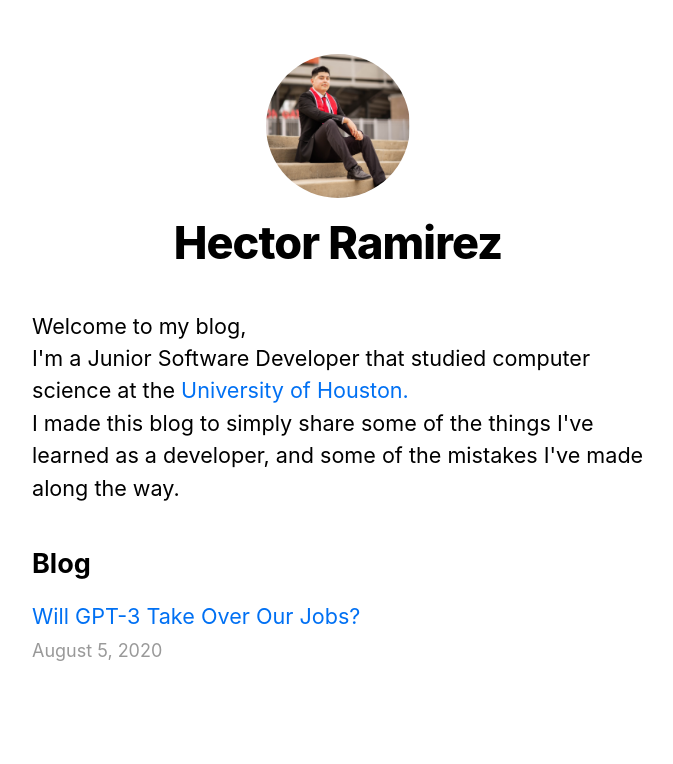
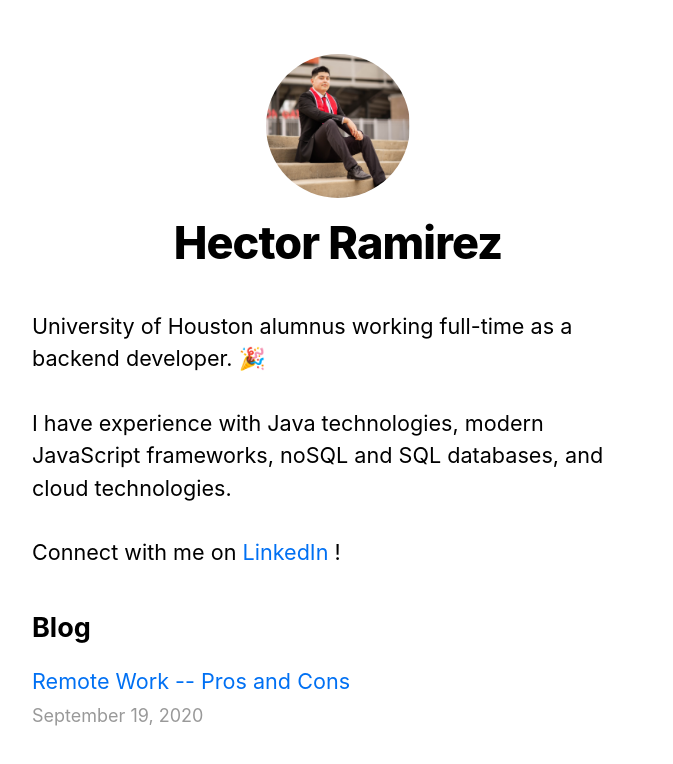
Before and after one commit to hectorrami/NextJs-blog, a Next.js app: page / in a window 1280 px wide. Shown: the top 764 px of the page, without its empty margins (302-975 px from the left). Built offline with nearby package versions, Linux system fonts and the light colour scheme.

Commit message:
Refactoring :fire:

```diff
--- a/pages/index.js
+++ b/pages/index.js
@@ -1,9 +1,9 @@
-import Head from 'next/head';
-import Layout, { siteTitle } from '../components/layout';
-import utilStyles from '../styles/utils.module.css';
-import { getSortedPostsData } from '../lib/posts';
-import Link from 'next/link';
-import Date from '../components/date';
+import Head from "next/head";
+import Layout, { siteTitle } from "../components/layout";
+import utilStyles from "../styles/utils.module.css";
+import { getSortedPostsData } from "../lib/posts";
+import Link from "next/link";
+import Date from "../components/date";
 
 export default function Home({ allPostsData }) {
   return (
@@ -13,11 +13,19 @@ export default function Home({ allPostsData }) {
       </Head>
       <section className={utilStyles.headingMd}>
         <p>
-          Welcome to my blog, <br /> I'm a Junior Software Developer that
-          studied computer science at the{' '}
-          <a href="https://www.uh.edu/">University of Houston.</a>
-          <br />I made this blog to simply share some of the things I've learned
-          as a developer, and some of the mistakes I've made along the way.
+          University of Houston alumnus working full-time as a backend
+          developer. 🎉
+          <br />
+          <br />
+          I have experience with Java technologies, modern JavaScript
+          frameworks, noSQL and SQL databases, and cloud technologies.
+          <br />
+          <br />
+          Connect with me on{" "}
+          <a href="https://www.linkedin.com/in/hector-ramirez-14ab63185/">
+            LinkedIn
+          </a>{" "}
+          !
         </p>
       </section>
       <section className={`${utilStyles.headingMd} ${utilStyles.padding1px}`}>
--- a/posts/GPT-3.md
+++ /dev/null
@@ -1,6 +0,0 @@
----
-title: 'Will GPT-3 Take Over Our Jobs?'
-date: '2020-08-05'
----
-
-No.
--- /dev/null
+++ b/posts/Tools.md
@@ -0,0 +1,6 @@
+---
+title: "Remote Work -- Pros and Cons"
+date: "2020-09-19"
+---
+
+Coming soon :)
```
